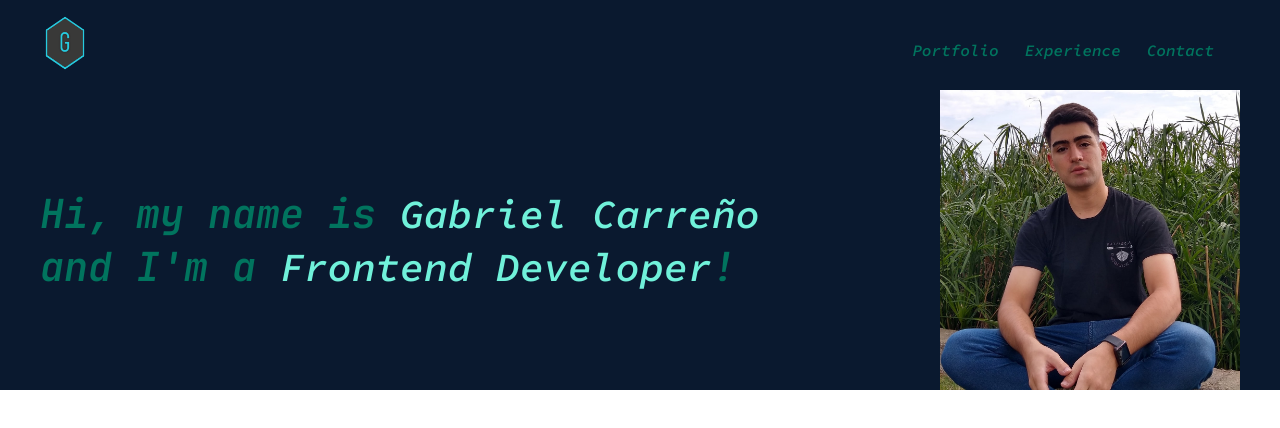
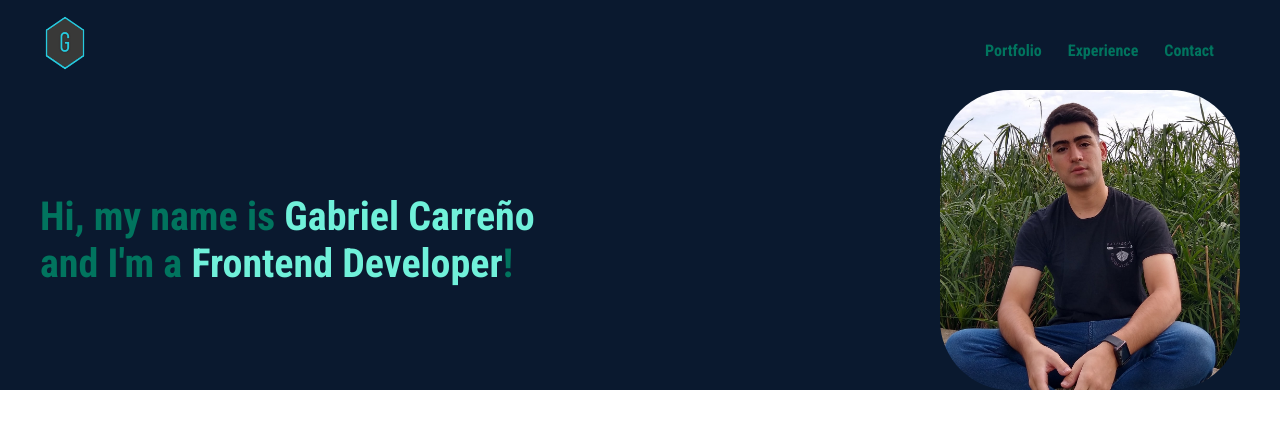
Before and after one commit to gabrielcarrenio/firts-porfolio, a plain HTML site: page index.html in a window 1280 px wide. Drawn offline with Linux system fonts and the light colour scheme.

Commit message:
hero finished

```diff
--- a/css/main.css
+++ b/css/main.css
@@ -1,7 +1,7 @@
 * {
     padding: 0;
     margin: 0;
-    font-family: 'Source Code Pro', monospace;
+    font-family: 'Roboto Condensed', sans-serif;
 }
 
 .container {
@@ -39,7 +39,6 @@ header ul {
     text-decoration: none;
     padding-right: 26px;
     color:#01745e;
-    font-family: 'Source Code Pro', monospace;
 }
 
 .nav-menu ul li a:hover {
@@ -49,6 +48,7 @@ header ul {
     transform: scale(1.1);
     display: inline-flex;
     text-decoration:underline;
+    font-family: 'Roboto Condensed', sans-serif;
 }
 
 /* hero */
@@ -59,7 +59,8 @@ body {
 }
 
 h1, h2, h3, h4, h5, h6 {
-    font-family: 'JetBrains Mono', monospace;
+    /* font-family: 'JetBrains Mono', monospace; */
+    font-family: 'Roboto Condensed', sans-serif;
     font-weight: 400;
 }
 
@@ -81,3 +82,7 @@ h1 strong {
     align-items: center;
     justify-content:space-between;
 }
+
+.hero-img {
+    border-radius: 70px;
+}
--- a/index.html
+++ b/index.html
@@ -10,7 +10,9 @@
     <link rel="preconnect" href="https://fonts.gstatic.com">
     <link href="https://fonts.googleapis.com/css2?family=JetBrains+Mono:ital,wght@1,600&display=swap" rel="stylesheet">
     <link rel="preconnect" href="https://fonts.gstatic.com">
-<link href="https://fonts.googleapis.com/css2?family=Source+Code+Pro:ital,wght@1,600&display=swap" rel="stylesheet">
+    <link href="https://fonts.googleapis.com/css2?family=Source+Code+Pro:ital,wght@1,600&display=swap" rel="stylesheet">
+    <link rel="preconnect" href="https://fonts.gstatic.com">
+    <link href="https://fonts.googleapis.com/css2?family=Roboto+Condensed:wght@700&display=swap" rel="stylesheet">
 </head>
 <body>
     <header>
@@ -36,7 +38,7 @@
     <section class="hero">
         <div class="container">
             <h1>Hi, my name is <strong>Gabriel Carreño</strong> <br> and I'm a <strong>Frontend Developer</strong>!</h1>
-            <img src="/images/gabi-min.jpg" width="300" alt="profile photo">
+            <img src="/images/gabi-min.jpg" class="hero-img" width="300" alt="profile photo">
         </div>
     </section>
     <div>
```
